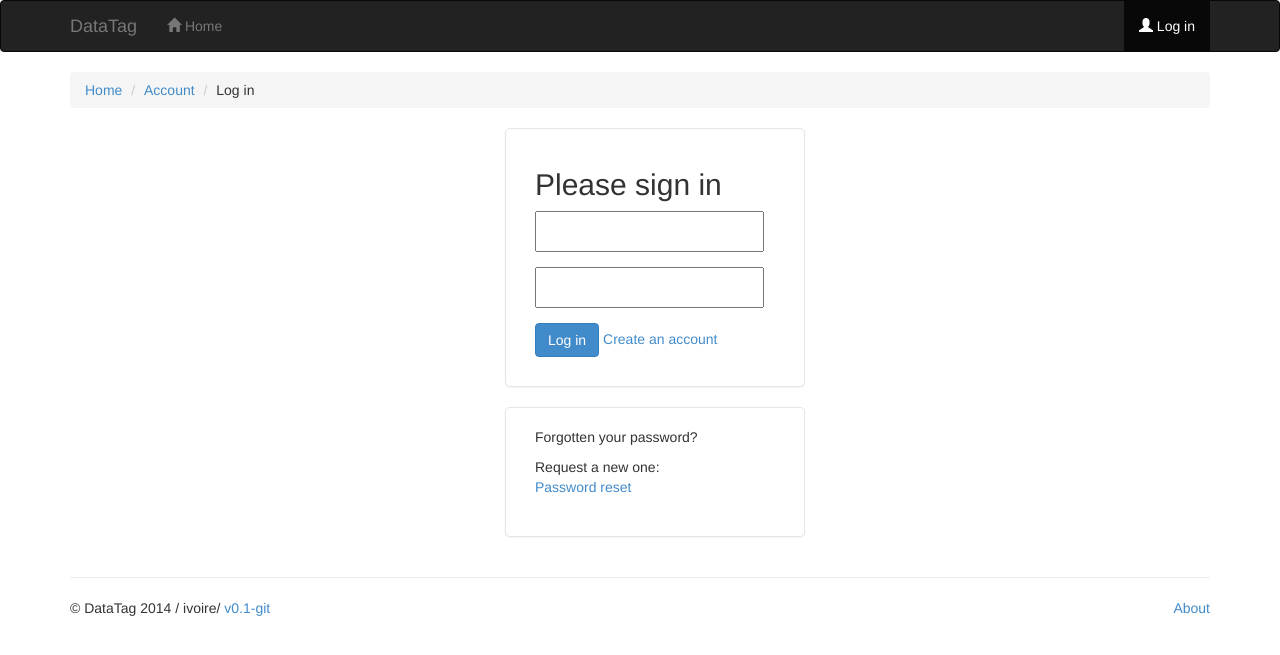
After one commit to ivoire/DataTag, a Django app: template DataTag/templates/DataTag/account/login.html in a window 1280 px wide. The commit adds this page. Shown: the top 655 px of the page. Run offline with Django 3.2, Linux system fonts and the light colour scheme; the template is opened without the code that fills it, so the values that code supplies are empty, except form fields; tables that the repository leaves empty hold one stand-in row (values such as "Sample post"); form fields are guessed from the names that the template uses; some libraries are stand-ins or nearby versions.

Commit message:
First template for the login and logged_out pages
The links to register and reset the password are not working for the moment.

```diff
--- /dev/null
+++ b/DataTag/templates/DataTag/account/login.html
@@ -0,0 +1,64 @@
+{% extends 'DataTag/base.html' %}
+{% load i18n %}
+
+{% block title %}{% trans "Log in" %}{% endblock %}
+
+{% block style %}
+  .form-signin {
+    max-width: 300px;
+    padding: 19px 29px 29px;
+    margin: 0 auto 20px;
+    background-color: #fff;
+    border: 1px solid #e5e5e5;
+    -webkit-border-radius: 5px;
+       -moz-border-radius: 5px;
+            border-radius: 5px;
+    -webkit-box-shadow: 0 1px 2px rgba(0,0,0,.05);
+       -moz-box-shadow: 0 1px 2px rgba(0,0,0,.05);
+            box-shadow: 0 1px 2px rgba(0,0,0,.05);
+  }
+  .form-signin .form-signin-heading,
+  .form-signin .checkbox {
+    margin-bottom: 10px;
+  }
+  .form-signin input[type="text"],
+  .form-signin input[type="password"] {
+    font-size: 16px;
+    height: auto;
+    margin-bottom: 15px;
+    padding: 7px 9px;
+  }
+{% endblock %}
+
+{% block nav-login %}active{% endblock %}
+
+{% block breadcrumb %}
+  <li><a href="{% url 'index' %}">{% trans "Home" %}</a></li>
+  <li><a href="">{% trans "Account" %}</a></li>
+  <li class="activate">{% trans "Log in" %}</li>
+{% endblock %}
+
+{% block body %}
+<div class="container">
+  {% if form.errors %}
+    <div class="alert alert-danger">
+      <button class="close" data-dismiss="alert" type="button">&times;</button>
+      {% trans "<strong>Wrong username or password</strong>: Note that both fields may be case-sensitive" %}
+    </div>
+  {% endif %}
+
+  <form class="form-signin" method="post" action="{% url 'accounts.login' %}">
+    {% csrf_token %}
+    <h2 class="form-signin-heading">{% trans "Please sign in" %}</h2>
+      {{ form.username }}
+      {{ form.password }}
+    <button class="btn btn-large btn-primary" type="submit">{% trans "Log in" %}</button>
+    <input type="hidden" name="next" value="{{ next }}" />
+    <a href="">{% trans "Create an account" %}</a>
+  </form>
+  <div class="form-signin">
+    <p>{% trans "Forgotten your password?" %}</p>
+    <p>{% trans "Request a new one:" %}<br /><a href="">{% trans "Password reset" %}</a></p>
+  </div>
+</div>
+{% endblock %}
--- a/DataTag/templates/DataTag/base.html
+++ b/DataTag/templates/DataTag/base.html
@@ -41,11 +41,11 @@
           <ul class="dropdown-menu">
             <li><a href=""><span class="glyphicon glyphicon-cog"></span> {% trans "Profile" %}</a></li>
             <li class="divider"></li>
-            <li><a href=""><span class="glyphicon glyphicon-off"></span> {% trans "Log out" %}</a></li>
+            <li><a href="{% url 'accounts.logout' %}"><span class="glyphicon glyphicon-off"></span> {% trans "Log out" %}</a></li>
           </ul>
         </li>
         {% else %}
-        <li class="{% block nav-login %}{% endblock %}"><a href=""><span class="glyphicon glyphicon-user"></span> {% trans "Log in" %}</a></li>
+        <li class="{% block nav-login %}{% endblock %}"><a href="{% url 'accounts.login' %}"><span class="glyphicon glyphicon-user"></span> {% trans "Log in" %}</a></li>
         {% endif %}
       </ul>
     </nav>
```
Also changed, not shown: DataTag/templates/DataTag/account/logged_out.html (added, +41 -0 lines), DataTag/urls.py (+9 -0 lines).
